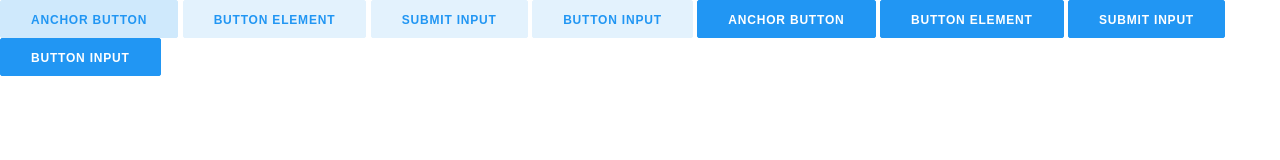
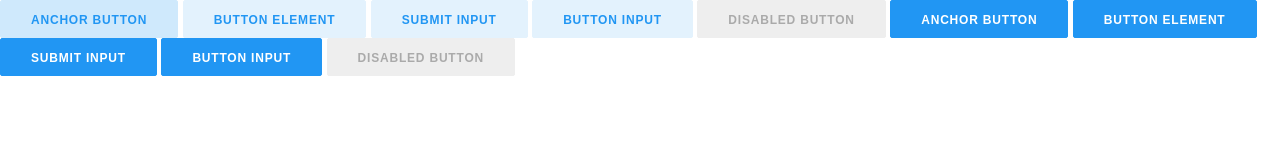
Before and after one commit to LilianAvry/petit-css, a website: page src/button/index.html in a window 1280 px wide. Drawn offline with Linux system fonts and the light colour scheme.

Commit message:
Add disabled button

```diff
--- a/src/button/index.html
+++ b/src/button/index.html
@@ -13,11 +13,13 @@
     <button class="button-secondary">Button element</button>
     <input class="button-secondary" type="submit" value="submit input">
     <input class="button-secondary" type="button" value="button input">
+    <input class="button-secondary" type="button" value="disabled button" disabled>
 
     <!-- Primary buttons -->
     <a class="button-primary" href="#">Anchor button</a>
     <button class="button-primary">Button element</button>
     <input class="button-primary" type="submit" value="submit input">
     <input class="button-primary" type="button" value="button input">
+    <input class="button-primary" type="button" value="disabled button" disabled>
   </body>
 </html>
--- a/src/button/style.css
+++ b/src/button/style.css
@@ -74,3 +74,11 @@ input[type="button"].button-primary:focus {
     background-color: var(--primary-darker);
     border-color: var(--primary-darker);
 }
+
+input[type="button"]:disabled,
+input[type="button"]:disabled:hover,
+input[type="button"]:disabled:focus {
+    color: var(--grey-darker);
+    background-color: var(--grey-lighter);
+    border-color: var(--grey-lighter);
+}
--- a/src/colors/style.css
+++ b/src/colors/style.css
@@ -1,8 +1,8 @@
 * {
     --black: #1a1a1a;
     --grey: #CCC;
-    --grey-darker: #BBB;
-    --grey-lighter: #DDD;
+    --grey-darker: #AAA;
+    --grey-lighter: #EEE;
     --accent: #E3F2FD;
     --accent-darker: #CFE9FC;
     --primary: #2196F3;
--- a/src/petit.css
+++ b/src/petit.css
@@ -2,8 +2,8 @@
 * {
     --black: #1a1a1a;
     --grey: #CCC;
-    --grey-darker: #BBB;
-    --grey-lighter: #DDD;
+    --grey-darker: #AAA;
+    --grey-lighter: #EEE;
     --accent: #E3F2FD;
     --accent-darker: #CFE9FC;
     --primary: #2196F3;
@@ -86,6 +86,14 @@ input[type="reset"].button-primary:focus,
 input[type="button"].button-primary:focus {
     background-color: var(--primary-darker);
     border-color: var(--primary-darker);
+}
+
+input[type="button"]:disabled,
+input[type="button"]:disabled:hover,
+input[type="button"]:disabled:focus {
+    color: var(--grey-darker);
+    background-color: var(--grey-lighter);
+    border-color: var(--grey-lighter);
 }
 
 /* Card -------------------------------- */
```
Also changed, not shown: index.html (+2 -0 lines).
